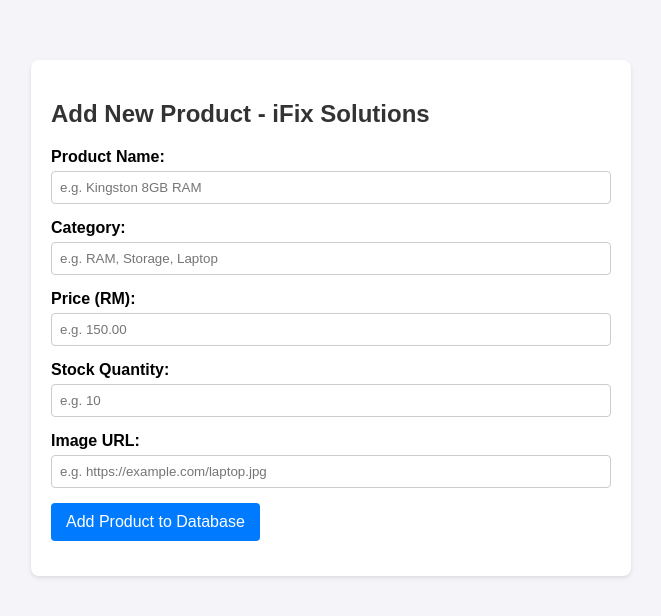
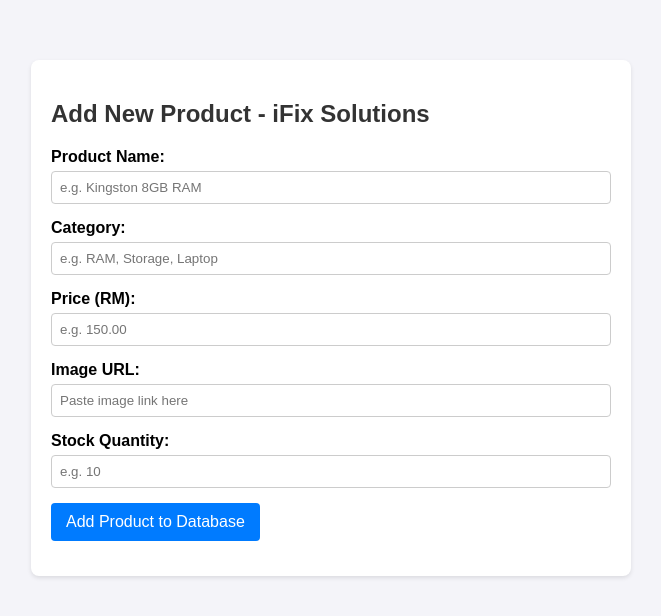
Before and after one commit to SharvinnDass06/Ifix-Solutions-Website, a plain HTML site: page admin.html in a window 1280 px wide. Shown: the whole page, without its empty margins (309-970 px from the left). Drawn offline with Linux system fonts and the light colour scheme.

Commit message:
Finalize image support in admin panel and backend

```diff
--- a/admin.html
+++ b/admin.html
@@ -35,16 +35,16 @@
                 <label for="price">Price (RM):</label>
                 <input type="number" step="0.01" id="price" required placeholder="e.g. 150.00">
             </div>
-
+            <div class="form-group">
+    <label for="image_url">Image URL:</label>
+    <input type="text" id="image_url" placeholder="Paste image link here">
+</div>
             <div class="form-group">
                 <label for="stock_quantity">Stock Quantity:</label>
                 <input type="number" id="stock_quantity" required placeholder="e.g. 10">
             </div>
-           <div class="form-group">
-      <label for="image_url">Image URL:</label>
-      <input type="text" id="image_url" placeholder="e.g. https://example.com/laptop.jpg">
-    </div>
-            <button type="submit">Add Product to Database</button>
+
+         <button type="submit">Add Product to Database</button>
         </form>
         <div id="message"></div>
     </div>
```
